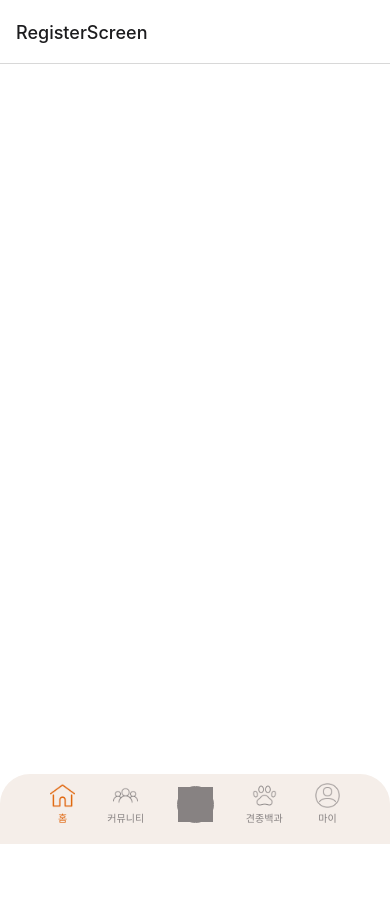
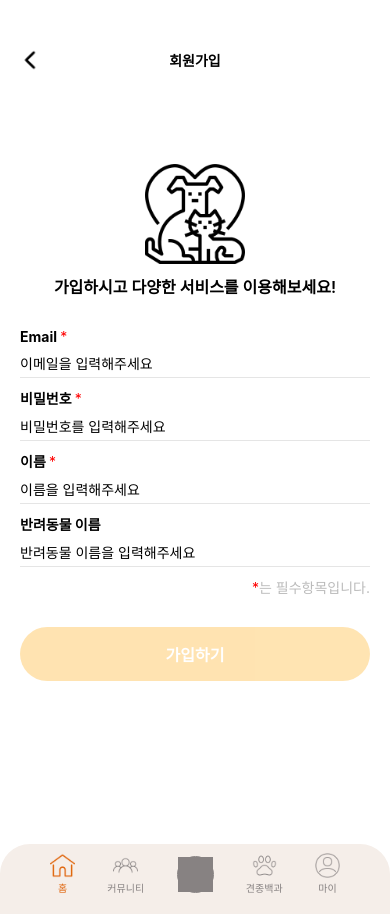
Before and after one commit to 2-daoni/pet-side, a React Native app: screen /RegisterScreen in a window 390 px wide. Before the commit the page ends 844 px from the top, so only its background shows below. Built offline with nearby package versions, Linux system fonts and the light colour scheme; grey boxes are pictures that could not be loaded.

Commit message:
[Feat] 회원가입 스크린 인풋폼 생성, 가입버튼 활성화 로직 추가

```diff
--- a/src/features/auth/screens/RegisterScreen.tsx
+++ b/src/features/auth/screens/RegisterScreen.tsx
@@ -1,10 +1,189 @@
-import React from 'react';
+import {useNavigation} from '@react-navigation/native';
+import {StackNavigationProp} from '@react-navigation/stack';
+import React, {useEffect, useState} from 'react';
+import {Text} from 'react-native';
+import Header from 'src/components/Header';
+import {useStore} from 'src/stores/StoreProvider';
+import {UserDto} from 'src/types/CustomData';
+import {CustomStackNavigationParams} from 'src/types/CustomStackNavigationParams';
 import styled from 'styled-components/native';
 
 const RegisterScreen = () => {
-  return <Container></Container>;
+  const {uiStore} = useStore();
+
+  const navigation =
+    useNavigation<StackNavigationProp<CustomStackNavigationParams>>();
+
+  const [isActive, setIsActive] = useState<boolean>(false);
+  const [joinData, setJoinData] = useState<UserDto>({});
+
+  const handlePressJoin = () => {
+    //
+  };
+
+  const checkIsActive = () => {
+    const emailReg =
+      /^[0-9a-z]([-_.]?[0-9a-zA-Z])*@[0-9a-zA-Z]([-_.]?[0-9a-zA-Z])*.[a-zA-Z]{2,3}$/i;
+    if (
+      joinData.email !== '' &&
+      joinData.name !== '' &&
+      joinData.password !== '' &&
+      emailReg.test(joinData.email)
+    ) {
+      setIsActive(true);
+    } else {
+      setIsActive(false);
+    }
+  };
+
+  console.log(joinData);
+
+  useEffect(() => {
+    checkIsActive();
+  }, [joinData]);
+
+  useEffect(() => {
+    navigation.setOptions({
+      header: () => {
+        return (
+          <Header
+            title="회원가입"
+            pressBack={() => {
+              navigation.navigate('LoginScreen');
+            }}
+          />
+        );
+      },
+    });
+
+    navigation.addListener('focus', () => {
+      uiStore.setIsBottomTabShow(false);
+    });
+    navigation.addListener('blur', () => {
+      uiStore.setIsBottomTabShow(true);
+    });
+  }, []);
+
+  return (
+    <Container>
+      <TopContainer>
+        <Img source={require('src/assets/images/pet.png')} />
+        <CustomText fontSize={16} fontWeight={600}>
+          가입하시고 다양한 서비스를 이용해보세요!
+        </CustomText>
+      </TopContainer>
+      <InputContainer>
+        <InputWrapper>
+          <Label>
+            Email <CustomText fontColor="red">*</CustomText>
+          </Label>
+          <Input
+            placeholder="이메일을 입력해주세요"
+            onChangeText={(text: string) => {
+              setJoinData({...joinData, email: text});
+            }}
+          />
+        </InputWrapper>
+        <InputWrapper>
+          <Label>
+            비밀번호 <CustomText fontColor="red">*</CustomText>
+          </Label>
+          <Input
+            placeholder="비밀번호를 입력해주세요"
+            onChangeText={(text: string) => {
+              setJoinData({...joinData, password: text});
+            }}
+          />
+        </InputWrapper>
+        <InputWrapper>
+          <Label>
+            이름 <CustomText fontColor="red">*</CustomText>
+          </Label>
+          <Input
+            placeholder="이름을 입력해주세요"
+            onChangeText={(text: string) => {
+              setJoinData({...joinData, name: text});
+            }}
+          />
+        </InputWrapper>
+        <InputWrapper>
+          <Label>반려동물 이름</Label>
+          <Input
+            placeholder="반려동물 이름을 입력해주세요"
+            onChangeText={(text: string) => {
+              setJoinData({...joinData, petName: text});
+            }}
+          />
+        </InputWrapper>
+        <CustomText style={{textAlign: 'right'}} fontColor="#bbbbbb">
+          <CustomText fontColor="red">*</CustomText>는 필수항목입니다.
+        </CustomText>
+      </InputContainer>
+      <Btn isActive={isActive} onPress={handlePressJoin}>
+        <BtnText>가입하기</BtnText>
+      </Btn>
+    </Container>
+  );
 };
 
-const Container = styled.View``;
+const Container = styled.View`
+  padding: 0 20px;
+  flex: 1;
+  justify-content: center;
+`;
+
+const TopContainer = styled.View`
+  justify-content: center;
+  align-items: center;
+`;
+
+const CustomText = styled.Text<{
+  fontSize?: number;
+  fontColor?: string;
+  fontWeight: number;
+}>`
+  font-size: ${(props: any) => props.fontSize || 14}px;
+  color: ${(props: any) => props.fontColor || 'black'};
+  font-weight: ${(props: any) => props.fontWeight || 400};
+`;
+
+const Img = styled.Image`
+  width: 100px;
+  height: 100px;
+  margin: 0 auto 10px;
+`;
+
+const InputContainer = styled.View`
+  margin: 30px 0 20px;
+`;
+
+const InputWrapper = styled.View``;
+
+const Label = styled.Text`
+  font-weight: 700;
+`;
+
+const Input = styled.TextInput`
+  border-bottom-width: 1px;
+  border-color: #e5e5e5;
+  margin: 5px 0 10px;
+  padding: 5px 0;
+`;
+
+const Btn = styled.TouchableOpacity<{isActive?: boolean}>`
+  border-radius: 999px;
+  opacity: ${(props: any) => (props.isActive ? 1 : 0.3)};
+  justify-content: center;
+  align-items: center;
+  padding: 15px;
+  margin: 10px 0;
+  background-color: orange;
+`;
+
+const BtnText = styled.Text`
+  color: white;
+  font-weight: 700;
+  font-size: 16px;
+`;
 
 export default RegisterScreen;
--- a/src/types/CustomData.ts
+++ b/src/types/CustomData.ts
@@ -4,10 +4,11 @@ export interface LoginDto {
 }
 
 export interface UserDto {
-  id: number;
+  id?: number;
   email: string;
+  password: string;
   name: string;
-  petName: string;
+  petName?: string;
 }
 
 export interface ScheduleDto {
```
